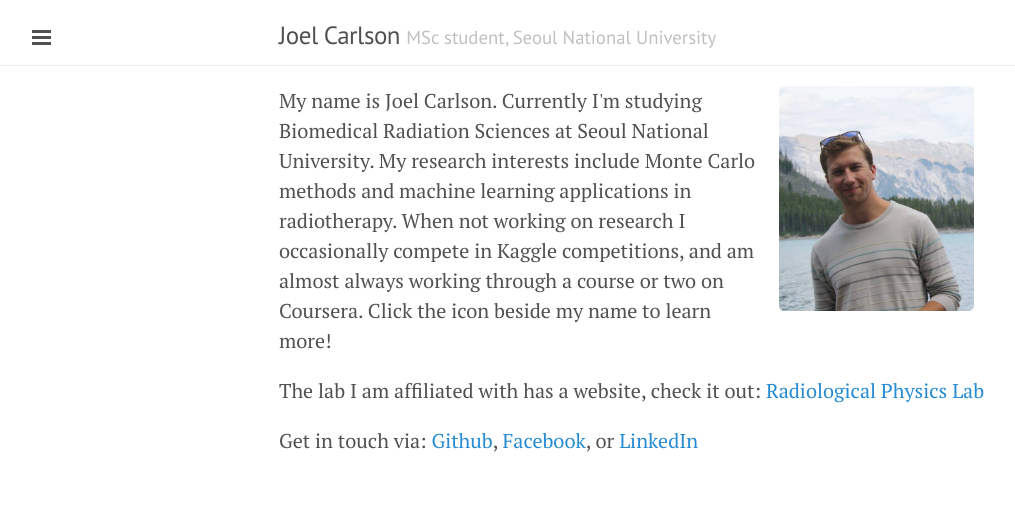
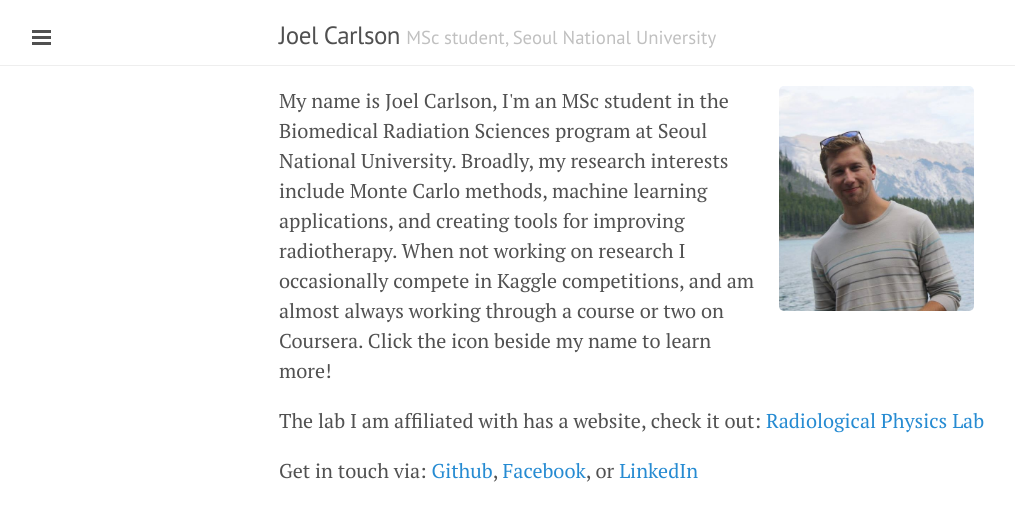
Before and after one commit to joelcarlson/joelcarlson.github.io, a Jekyll site: the page built from index.html, in a window 1280 px wide. Shown: the top 521 px of the page, without its empty margins (1-1016 px from the left). Built offline with Jekyll 4.4.1, drawn with Linux system fonts in a browser that asks for light colours; Markdown is read by kramdown in place of the engine named in the settings; the list of posts is cut into pages by our own code.

Commit message:
Update index.html

```diff
--- a/index.html
+++ b/index.html
@@ -6,7 +6,7 @@
 <div style="float: right;padding-left:15px;padding-right:25px;">
   <img src="/figs/Rockies.jpg" alt="Joel Carlson" title="Joel Carlson" height="225px"/>
 </div>
-<p>My name is Joel Carlson. Currently I'm studying Biomedical Radiation Sciences at Seoul National University. My research interests include Monte Carlo methods and machine learning applications in radiotherapy. When not working on research I occasionally compete in Kaggle competitions, and am almost always working through a course or two on Coursera. Click the icon beside my name to learn more!</p>
+<p>My name is Joel Carlson, I'm an MSc student in the Biomedical Radiation Sciences program at Seoul National University. Broadly, my research interests include Monte Carlo methods, machine learning applications, and creating tools for improving radiotherapy. When not working on research I occasionally compete in Kaggle competitions, and am almost always working through a course or two on Coursera. Click the icon beside my name to learn more!</p>
 
 <p>The lab I am affiliated with has a website, check it out: <a href="http://rplab.snu.ac.kr/">Radiological Physics Lab</a></p>
 
```
